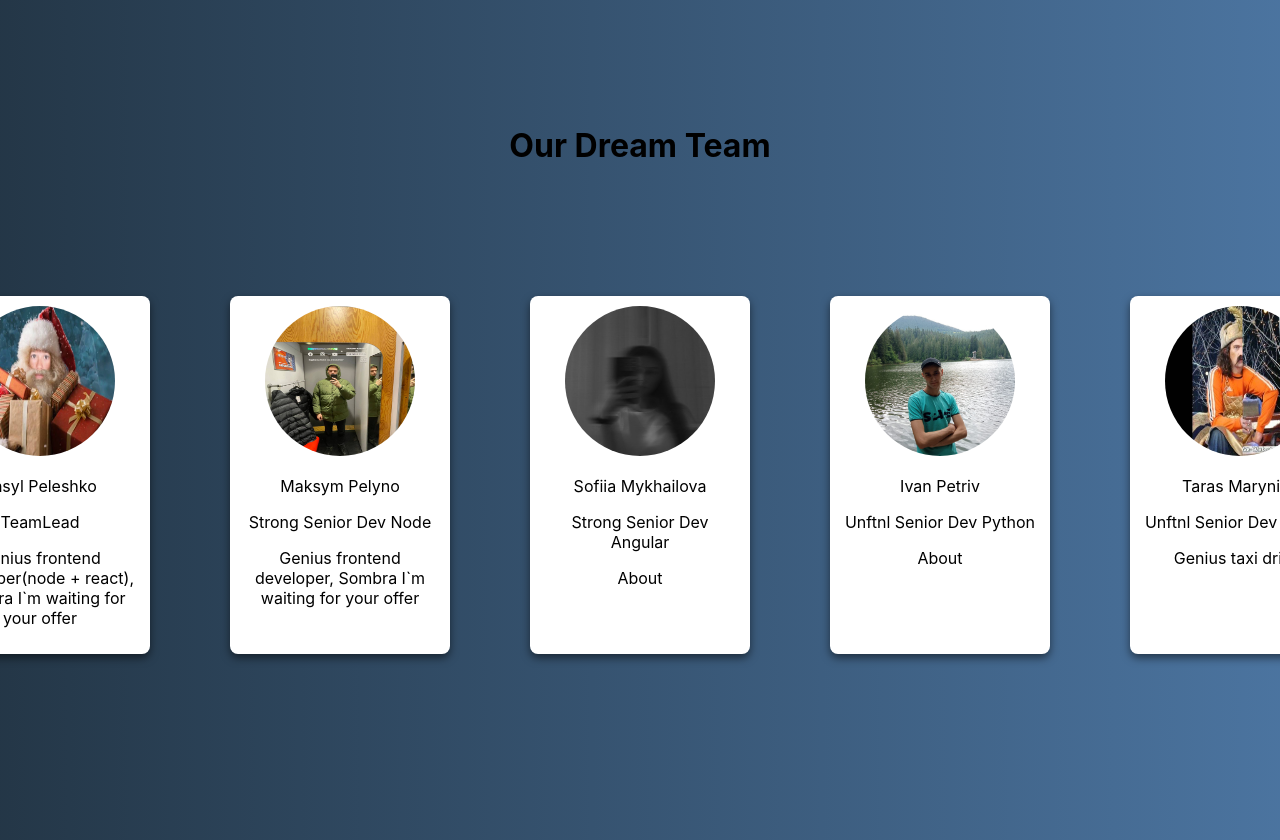
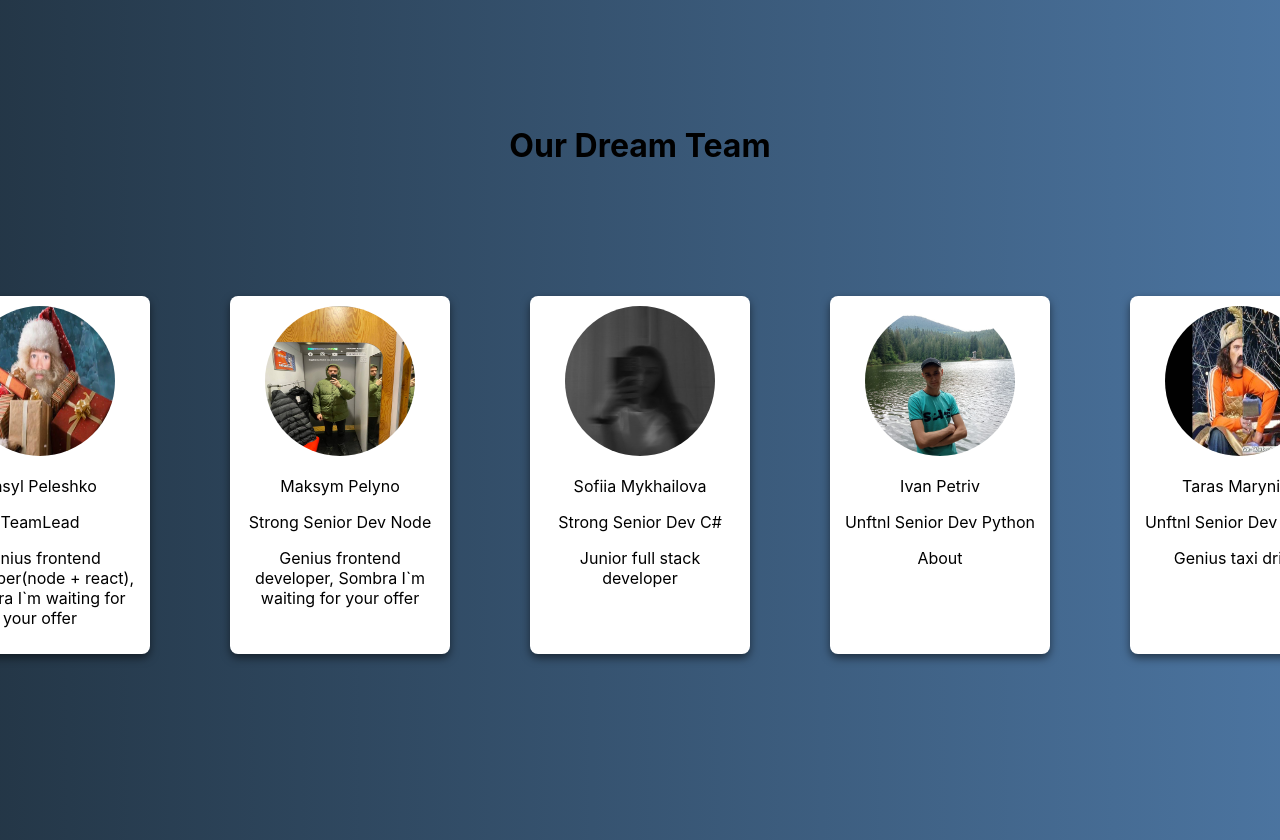
Before and after one commit to luff3/My-dream-Team-mb-, a React (Create React App) app in the folder our-dream-app/: page / in a window 1280 px wide. Shown: the top 840 px of the page. Built offline with nearby package versions, Linux system fonts and the light colour scheme.

Commit message:
Add info about Sofiia

```diff
--- a/our-dream-app/src/Components/Our.jsx
+++ b/our-dream-app/src/Components/Our.jsx
@@ -62,7 +62,8 @@ const teamMembers = [
   {
     id: 3,
     name: "Sofiia Mykhailova",
-    position: "Strong Senior Dev Angular",
+      position: "Strong Senior Dev C#",
+      about: "Junior full stack developer",
     image: Sophia,
   },
   {
```
